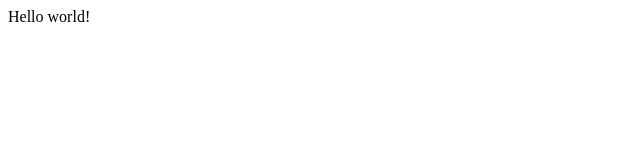
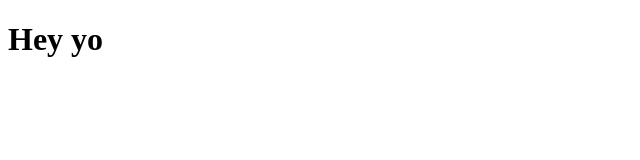
Before and after one commit to akhdefault/basic-html, a plain HTML site: page index.html in a window 1280 px wide. Shown: the whole page, without its empty margins (0-640 px from the left). Drawn offline with Linux system fonts and the light colour scheme.

Commit message:
change title

```diff
--- a/index.html
+++ b/index.html
@@ -8,7 +8,9 @@
 </head>
 
 <body>
-  Hello world!
+  <h1>
+    Hey yo
+  </h1>
 </body>
 
 </html>
```
